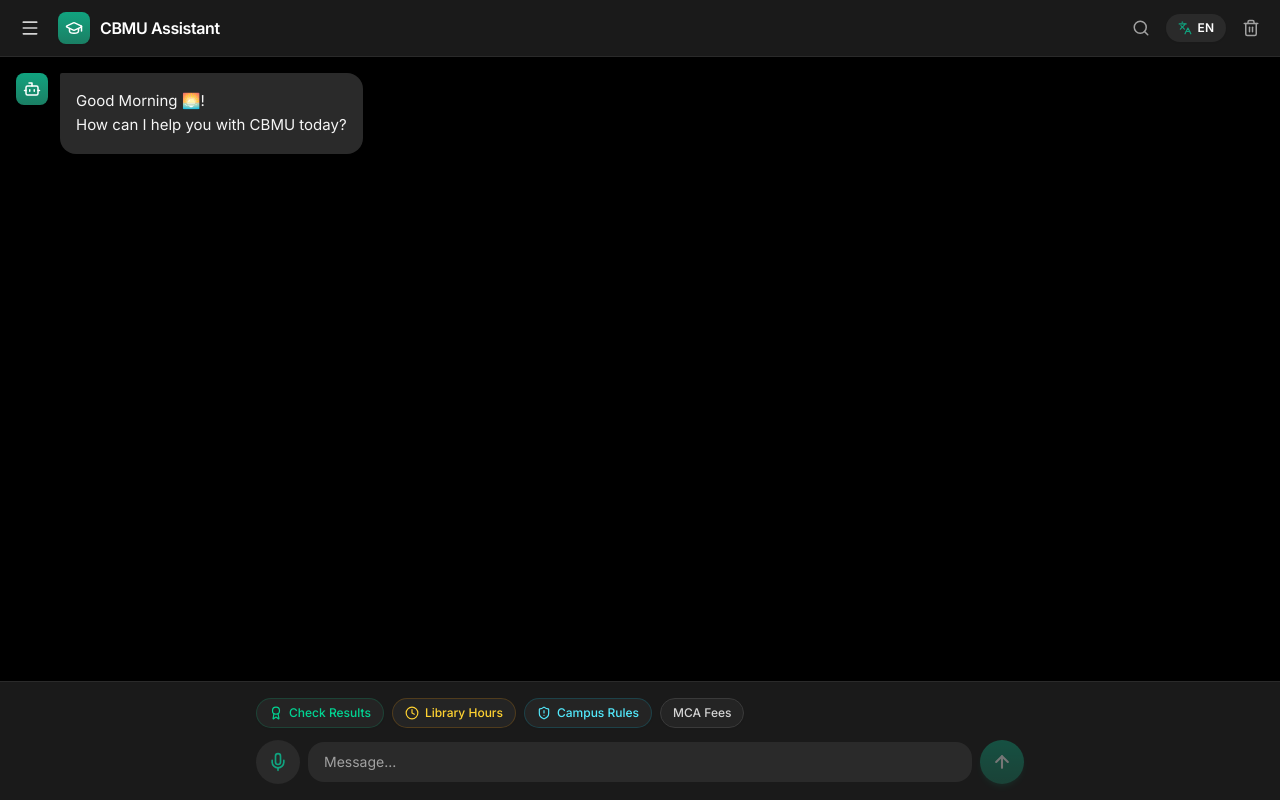
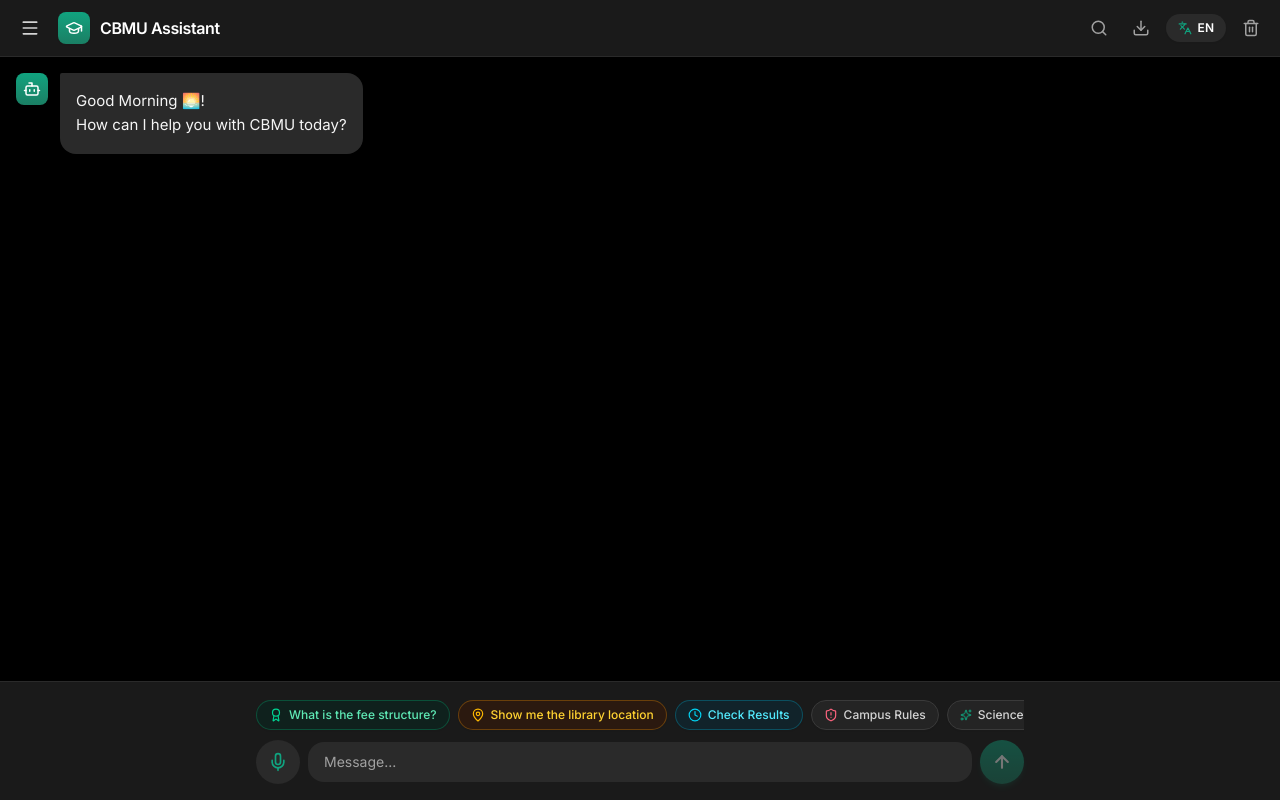
Before and after one commit to veerendra93397-pro/cbmu-backend, a React (Vite) app: page / in a window 1280 px wide. Built offline with nearby package versions, Linux system fonts and the light colour scheme.

Commit message:
feat: add chat export functionality and library updates
- Add UI options to export chat as text or PDF.
- Update library location, coordinates, and timings in campus data.
- Implement library location query handler in chat engine.

```diff
--- a/src/components/ChatScreen.tsx
+++ b/src/components/ChatScreen.tsx
@@ -19,7 +19,10 @@ import {
   Clock,
   ShieldAlert,
   Search,
-  X
+  X,
+  Download,
+  FileText,
+  Printer
 } from 'lucide-react';
 import ReactMarkdown from 'react-markdown';
 import remarkGfm from 'remark-gfm';
@@ -59,10 +62,12 @@ export const ChatScreen: React.FC<ChatScreenProps> = ({
   const [speechError, setSpeechError] = useState<string | null>(null);
   const [isSearching, setIsSearching] = useState(false);
   const [searchQuery, setSearchQuery] = useState('');
+  const [showExportMenu, setShowExportMenu] = useState(false);
 
   const messagesEndRef = useRef<HTMLDivElement>(null);
   const inputRef = useRef<HTMLInputElement>(null);
   const searchInputRef = useRef<HTMLInputElement>(null);
+  const exportMenuRef = useRef<HTMLDivElement>(null);
   const recognitionRef = useRef<any>(null);
 
   const t = (key: keyof typeof kStrings['en']) => {
@@ -214,6 +219,117 @@ export const ChatScreen: React.FC<ChatScreenProps> = ({
     }
   };
 
+  // Close export menu on click outside
+  useEffect(() => {
+    const handleClickOutside = (event: MouseEvent) => {
+      if (exportMenuRef.current && !exportMenuRef.current.contains(event.target as Node)) {
+        setShowExportMenu(false);
+      }
+    };
+    if (showExportMenu) {
+      document.addEventListener('mousedown', handleClickOutside);
+    }
+    return () => {
+      document.removeEventListener('mousedown', handleClickOutside);
+    };
+  }, [showExportMenu]);
+
+  const handleExportText = () => {
+    setShowExportMenu(false);
+    const dateStr = new Date().toISOString().split('T')[0];
+    let fileContent = `=================================================\n`;
+    fileContent += `Mangalore University Campus Assistant (CBMU)\n`;
+    fileContent += `Chat Conversation Export - ${new Date().toLocaleString()}\n`;
+    fileContent += `=================================================\n\n`;
+
+    messages.forEach((msg, idx) => {
+      const { cleanText } = parseMessageData(msg.text);
+      const sender = msg.isUser ? 'Student / User' : 'CBMU Assistant';
+      const time = new Date(msg.time).toLocaleTimeString([], { hour: '2-digit', minute: '2-digit' });
+      fileContent += `[${idx + 1}] ${sender} (${time}):\n`;
+      fileContent += `${cleanText}\n\n`;
+      fileContent += `-------------------------------------------------\n`;
+    });
+
+    const blob = new Blob([fileContent], { type: 'text/plain;charset=utf-8' });
+    const url = URL.createObjectURL(blob);
+    const link = document.createElement('a');
+    link.href = url;
+    link.download = `CBMU_Chat_History_${dateStr}.txt`;
+    document.body.appendChild(link);
+    link.click();
+    document.body.removeChild(link);
+    URL.revokeObjectURL(url);
+  };
+
+  const handleExportPDF = () => {
+    setShowExportMenu(false);
+    const printWindow = window.open('', '_blank');
+    if (!printWindow) {
+      // Fallback to text export if popup is blocked
+      handleExportText();
+      return;
+    }
+
+    const title = 'CBMU Campus Assistant - Chat Export';
+    const dateStr = new Date().toLocaleDateString();
+
+    let htmlContent = `
+      <!DOCTYPE html>
+      <html>
+      <head>
+        <title>${title}</title>
+        <style>
+          body { font-family: -apple-system, BlinkMacSystemFont, 'Segoe UI', Roboto, Helvetica, Arial, sans-serif; padding: 24px; color: #111; max-width: 800px; margin: 0 auto; line-height: 1.5; }
+          .header { border-bottom: 2px solid #10A37F; padding-bottom: 12px; margin-bottom: 20px; }
+          .title { font-size: 20px; font-weight: bold; color: #0d8264; margin: 0 0 4px 0; }
+          .meta { font-size: 12px; color: #666; }
+          .msg { margin-bottom: 16px; padding: 12px 16px; border-radius: 8px; font-size: 14px; page-break-inside: avoid; }
+          .msg-user { background: #f0fdf4; border-left: 4px solid #10a37f; }
+          .msg-bot { background: #f8fafc; border-left: 4px solid #64748b; }
+          .sender { font-weight: 600; font-size: 12px; margin-bottom: 4px; color: #334155; }
+          .time { font-weight: normal; color: #94a3b8; font-size: 11px; margin-left: 6px; }
+          .text { white-space: pre-wrap; word-break: break-word; }
+          @media print {
+            body { padding: 0; }
+          }
+        </style>
+      </head>
+      <body>
+        <div class="header">
+          <h1 class="title">🎓 Mangalore University Campus Assistant (CBMU)</h1>
+          <div class="meta">Exported on ${dateStr} • Total messages: ${messages.length}</div>
+        </div>
+    `;
+
+    messages.forEach((msg) => {
+      const { cleanText } = parseMessageData(msg.text);
+      const sender = msg.isUser ? 'You (Student)' : 'CBMU Assistant';
+      const time = new Date(msg.time).toLocaleTimeString([], { hour: '2-digit', minute: '2-digit' });
+      const cls = msg.isUser ? 'msg msg-user' : 'msg msg-bot';
+      htmlContent += `
+        <div class="${cls}">
+          <div class="sender">${sender}<span class="time">${time}</span></div>
+          <div class="text">${cleanText.replace(/</g, '&lt;').replace(/>/g, '&gt;')}</div>
+        </div>
+      `;
+    });
+
+    htmlContent += `
+        <script>
+          window.onload = function() {
+            window.print();
+          }
+        </script>
+      </body>
+      </html>
+    `;
+
+    printWindow.document.open();
+    printWindow.document.write(htmlContent);
+    printWindow.document.close();
+  };
+
   // Filter messages based on search query if searching
   const filteredMessages = isSearching && searchQuery.trim()
     ? messages.filter((m) => {
@@ -344,13 +460,20 @@ export const ChatScreen: React.FC<ChatScreenProps> = ({
     window.open(url, '_blank', 'noopener,noreferrer');
   };
 
-  const quickPrompts = [
-    { label: "MCA Fees", query: "What is the MCA fee structure?" },
+  const suggestedPromptChips = lang === 'kn' ? [
+    { label: "ಶುಲ್ಕ ವಿವರಗಳು", query: "ಶುಲ್ಕ ರಚನೆ ಏನು? (What is the fee structure?)" },
+    { label: "ಗ್ರಂಥಾಲಯ ಸ್ಥಳ", query: "ಗ್ರಂಥಾಲಯ ಎಲ್ಲಿದೆ? (Show me the library location)" },
+    { label: "ಪರೀಕ್ಷಾ ಫಲಿತಾಂಶ", query: "ಪರೀಕ್ಷಾ ಫಲಿತಾಂಶಗಳು ಎಲ್ಲಿ ಸಿಗುತ್ತವೆ?" },
+    { label: "ಕ್ಯಾಂಪಸ್ ನಿಯಮಗಳು", query: "ಕ್ಯಾಂಪಸ್ ನಿಯಮಗಳು ಮತ್ತು ಶಿಸ್ತು" },
+    { label: "ಹಾಸ್ಟೆಲ್ ವಿವರ", query: "ಹಾಸ್ಟೆಲ್ ವಸತಿ ಮಾಹಿತಿ" },
+    { label: "ಕುಲಸಚಿವರ ಕಚೇರಿ", query: "ಕುಲಸಚಿವರ ಕಚೇರಿ ಸಂಪರ್ಕ ವಿವರ" },
+  ] : [
+    { label: "What is the fee structure?", query: "What is the fee structure?" },
+    { label: "Show me the library location", query: "Show me the library location" },
+    { label: "Check Results", query: "How to check examination results?" },
+    { label: "Campus Rules", query: "Campus rules and discipline policies" },
     { label: "Science Block", query: "Tell me about Science Block" },
-    { label: "Registrar Office", query: "Registrar office contact" },
-    { label: "Hostels", query: "University hostels info" },
-    { label: "Library", query: "University library timings" },
-    { label: "Exam Section", query: "Examination section contact" },
+    { label: "Hostels Info", query: "University hostels contact and timings" },
   ];
 
   return (
@@ -390,6 +513,43 @@ export const ChatScreen: React.FC<ChatScreenProps> = ({
             >
               <Search className="w-4.5 h-4.5" />
             </button>
+
+            {/* Export Chat Button & Dropdown */}
+            <div className="relative" ref={exportMenuRef}>
+              <button
+                onClick={() => setShowExportMenu(!showExportMenu)}
+                className={`p-2 rounded-lg transition-colors ${
+                  showExportMenu
+                    ? 'bg-[#10A37F]/20 text-[#10A37F]'
+                    : 'hover:bg-[#2A2A2A] text-neutral-400 hover:text-white'
+                }`}
+                title={t('exportChat')}
+              >
+                <Download className="w-4.5 h-4.5" />
+              </button>
+
+              {showExportMenu && (
+                <div className="absolute right-0 mt-1.5 w-52 rounded-xl bg-[#222222] border border-[#333333] shadow-xl py-1.5 z-50 animate-in fade-in zoom-in-95 duration-100">
+                  <div className="px-3 py-1.5 border-b border-[#333333] text-[11px] font-semibold text-neutral-400 uppercase tracking-wider">
+                    {t('exportChat')}
+                  </div>
+                  <button
+                    onClick={handleExportText}
+                    className="w-full text-left px-3 py-2 text-xs text-neutral-200 hover:bg-[#2A2A2A] hover:text-white flex items-center gap-2.5 transition-colors"
+                  >
+                    <FileText className="w-4 h-4 text-emerald-400" />
+                    <span>{t('exportText')}</span>
+                  </button>
+                  <button
+                    onClick={handleExportPDF}
+                    className="w-full text-left px-3 py-2 text-xs text-neutral-200 hover:bg-[#2A2A2A] hover:text-white flex items-center gap-2.5 transition-colors"
+                  >
+                    <Printer className="w-4 h-4 text-cyan-400" />
+                    <span>{t('exportPdf')}</span>
+                  </button>
+                </div>
+              )}
+            </div>
 
             {/* Language Toggle Button */}
             <button
@@ -488,7 +648,7 @@ export const ChatScreen: React.FC<ChatScreenProps> = ({
 
             {/* Quick chips */}
             <div className="flex flex-wrap gap-2 justify-center max-w-md">
-              {quickPrompts.map((p, idx) => (
+              {suggestedPromptChips.map((p, idx) => (
                 <button
                   key={idx}
                   onClick={() => handleSendMessage(p.query)}
@@ -619,11 +779,22 @@ export const ChatScreen: React.FC<ChatScreenProps> = ({
           })
         )}
 
-        {/* Thinking Indicator */}
+        {/* Bot is Typing Animation */}
         {isLoading && (
-          <div className="flex items-center gap-3 py-2 text-[#10A37F]">
-            <div className="w-5 h-5 border-2 border-[#10A37F]/30 border-t-[#10A37F] rounded-full animate-spin shrink-0" />
-            <span className="text-xs font-medium animate-pulse">{t('thinking')}</span>
+          <div className="flex gap-3 max-w-3xl mr-auto justify-start animate-in fade-in slide-in-from-bottom-2 duration-200">
+            <div className="w-8 h-8 rounded-lg bg-gradient-to-b from-[#10A37F] to-[#1A7F64] flex items-center justify-center shrink-0 shadow-xs">
+              <Bot className="w-4.5 h-4.5 text-white animate-pulse" />
+            </div>
+            <div className="bg-[#2A2A2A] rounded-2xl rounded-tl-xs px-4 py-3 border border-[#333333]/60 flex items-center gap-2.5 shadow-sm">
+              <span className="text-xs font-medium text-neutral-300">
+                {t('thinking')}
+              </span>
+              <div className="flex items-center gap-1.5 py-0.5">
+                <span className="w-2 h-2 rounded-full bg-[#10A37F] animate-bounce [animation-delay:-0.3s]" />
+                <span className="w-2 h-2 rounded-full bg-[#10A37F] animate-bounce [animation-delay:-0.15s]" />
+                <span className="w-2 h-2 rounded-full bg-[#10A37F] animate-bounce" />
+              </div>
+            </div>
           </div>
         )}
 
@@ -673,46 +844,32 @@ export const ChatScreen: React.FC<ChatScreenProps> = ({
           </div>
         )}
 
-        {/* Quick Action Navigation Row */}
-        <div className="max-w-3xl mx-auto flex items-center gap-2 overflow-x-auto no-scrollbar pb-1">
-          <button
-            type="button"
-            onClick={() => handleSendMessage(lang === 'kn' ? 'ಪರೀಕ್ಷಾ ಫಲಿತಾಂಶಗಳು' : 'Check Exam Results')}
-            disabled={isLoading}
-            className="flex items-center gap-1.5 px-3 py-1.5 rounded-full bg-[#242424] hover:bg-[#2F2F2F] text-xs font-medium text-emerald-400 border border-emerald-500/20 whitespace-nowrap transition-colors active:scale-95 shadow-xs"
-          >
-            <Award className="w-3.5 h-3.5 text-emerald-400 shrink-0" />
-            <span>{lang === 'kn' ? 'ಫಲಿತಾಂಶಗಳು' : 'Check Results'}</span>
-          </button>
-
-          <button
-            type="button"
-            onClick={() => handleSendMessage(lang === 'kn' ? 'ಗ್ರಂಥಾಲಯ ಸಮಯ' : 'University Library Hours')}
-            disabled={isLoading}
-            className="flex items-center gap-1.5 px-3 py-1.5 rounded-full bg-[#242424] hover:bg-[#2F2F2F] text-xs font-medium text-amber-300 border border-amber-500/20 whitespace-nowrap transition-colors active:scale-95 shadow-xs"
-          >
-            <Clock className="w-3.5 h-3.5 text-amber-300 shrink-0" />
-            <span>{lang === 'kn' ? 'ಗ್ರಂಥಾಲಯ ಸಮಯ' : 'Library Hours'}</span>
-          </button>
-
-          <button
-            type="button"
-            onClick={() => handleSendMessage(lang === 'kn' ? 'ಕ್ಯಾಂಪಸ್ ನಿಯಮಗಳು' : 'Mangalore University Campus Rules')}
-            disabled={isLoading}
-            className="flex items-center gap-1.5 px-3 py-1.5 rounded-full bg-[#242424] hover:bg-[#2F2F2F] text-xs font-medium text-cyan-300 border border-cyan-500/20 whitespace-nowrap transition-colors active:scale-95 shadow-xs"
-          >
-            <ShieldAlert className="w-3.5 h-3.5 text-cyan-300 shrink-0" />
-            <span>{lang === 'kn' ? 'ಕ್ಯಾಂಪಸ್ ನಿಯಮಗಳು' : 'Campus Rules'}</span>
-          </button>
-
-          <button
-            type="button"
-            onClick={() => handleSendMessage(lang === 'kn' ? 'ಎಂಸಿಎ ಶುಲ್ಕ' : 'MCA fee structure')}
-            disabled={isLoading}
-            className="flex items-center gap-1.5 px-3 py-1.5 rounded-full bg-[#242424] hover:bg-[#2F2F2F] text-xs font-medium text-neutral-300 hover:text-white border border-[#3A3A3A] whitespace-nowrap transition-colors active:scale-95 shadow-xs"
-          >
-            <span>{lang === 'kn' ? 'MCA ಶುಲ್ಕ' : 'MCA Fees'}</span>
-          </button>
+        {/* Suggested Prompt Chips Row above Input Field */}
+        <div className="max-w-3xl mx-auto flex items-center gap-2 overflow-x-auto no-scrollbar py-0.5">
+          {suggestedPromptChips.map((chip, idx) => (
+            <button
+              key={idx}
+              type="button"
+              onClick={() => handleSendMessage(chip.query)}
+              disabled={isLoading}
+              className={`flex items-center gap-1.5 px-3 py-1.5 rounded-full text-xs font-medium whitespace-nowrap transition-all active:scale-95 shadow-xs border ${
+                idx === 0
+                  ? 'bg-emerald-950/40 hover:bg-emerald-900/50 text-emerald-300 border-emerald-500/30'
+                  : idx === 1
+                  ? 'bg-amber-950/40 hover:bg-amber-900/50 text-amber-300 border-amber-500/30'
+                  : idx === 2
+                  ? 'bg-cyan-950/40 hover:bg-cyan-900/50 text-cyan-300 border-cyan-500/30'
+                  : 'bg-[#242424] hover:bg-[#2F2F2F] text-neutral-300 hover:text-white border-[#3A3A3A]'
+              }`}
+            >
+              {idx === 0 && <Award className="w-3.5 h-3.5 text-emerald-400 shrink-0" />}
+              {idx === 1 && <MapPin className="w-3.5 h-3.5 text-amber-400 shrink-0" />}
+              {idx === 2 && <Clock className="w-3.5 h-3.5 text-cyan-400 shrink-0" />}
+              {idx === 3 && <ShieldAlert className="w-3.5 h-3.5 text-rose-400 shrink-0" />}
+              {idx > 3 && <Sparkles className="w-3 h-3 text-[#10A37F] shrink-0" />}
+              <span>{chip.label}</span>
+            </button>
+          ))}
         </div>
 
         <form
--- a/src/data/campusData.ts
+++ b/src/data/campusData.ts
@@ -36,6 +36,9 @@ export const kStrings: Record<'en' | 'kn', StringsDict> = {
     searchPlaceholder: 'Search topics, keywords in chat...',
     noSearchResults: 'No messages found matching "{query}"',
     searchResultsCount: '{count} message(s) found',
+    exportChat: 'Export chat',
+    exportText: 'Download as Text (.txt)',
+    exportPdf: 'Print / Save as PDF (.pdf)',
   },
   kn: {
     appBarTitle: 'ಸಿಬಿಎಂಯು ಸಹಾಯಕ',
@@ -68,6 +71,9 @@ export const kStrings: Record<'en' | 'kn', StringsDict> = {
     searchPlaceholder: 'ಹಿಂದಿನ ಸಂದೇಶಗಳು, ವಿಷಯಗಳನ್ನು ಹುಡುಕಿ...',
     noSearchResults: '"{query}" ಗೆ ಹೊಂದಿಕೆಯಾಗುವ ಯಾವುದೇ ಸಂದೇಶಗಳು ಕಂಡುಬಂದಿಲ್ಲ',
     searchResultsCount: '{count} ಸಂದೇಶ(ಗಳು) ಕಂಡುಬಂದಿವೆ',
+    exportChat: 'ಚಾಟ್ ರಫ್ತು ಮಾಡಿ',
+    exportText: 'ಟೆಕ್ಸ್ಟ್ ಫೈಲ್ ಆಗಿ ಡೌನ್‌ಲೋಡ್ (.txt)',
+    exportPdf: 'ಪಿಡಿಎಫ್ ಆಗಿ ಉಳಿಸಿ / ಮುದ್ರಿಸಿ (.pdf)',
   },
 };
 
@@ -447,11 +453,13 @@ export const DEFAULT_CAMPUS_DATA: Record<string, CampusEntity> = {
     key: "library",
     name: "University Library",
     name_kn: "ವಿಶ್ವವಿದ್ಯಾಲಯ ಗ್ರಂಥಾಲಯ",
-    location: "Central Library building",
+    location: "Central Library building, Opposite Administration Block",
+    lat: 12.8153,
+    lng: 74.9248,
     person: "Dr. M. Purushotham Gowda (Librarian, i/c)",
     contact: "Mobile: 9449450671",
-    aliases: ["libary", "librery", "lib", "library", "book", "university library"],
-    timings: "Open Monday to Saturday, 9:00 AM – 5:30 PM (verify at desk).",
+    aliases: ["libary", "librery", "lib", "library", "book", "university library", "central library"],
+    timings: "Open Monday to Saturday, 9:00 AM – 5:30 PM (Reading halls open 8 AM – 8 PM on weekdays).",
     verified: true,
     last_verified: "2026-07-22",
   },
--- a/src/types/index.ts
+++ b/src/types/index.ts
@@ -81,4 +81,7 @@ export interface StringsDict {
   searchPlaceholder: string;
   noSearchResults: string;
   searchResultsCount: string;
+  exportChat: string;
+  exportText: string;
+  exportPdf: string;
 }
```
Also changed, not shown: src/services/chatEngine.ts (+13 -0 lines).
